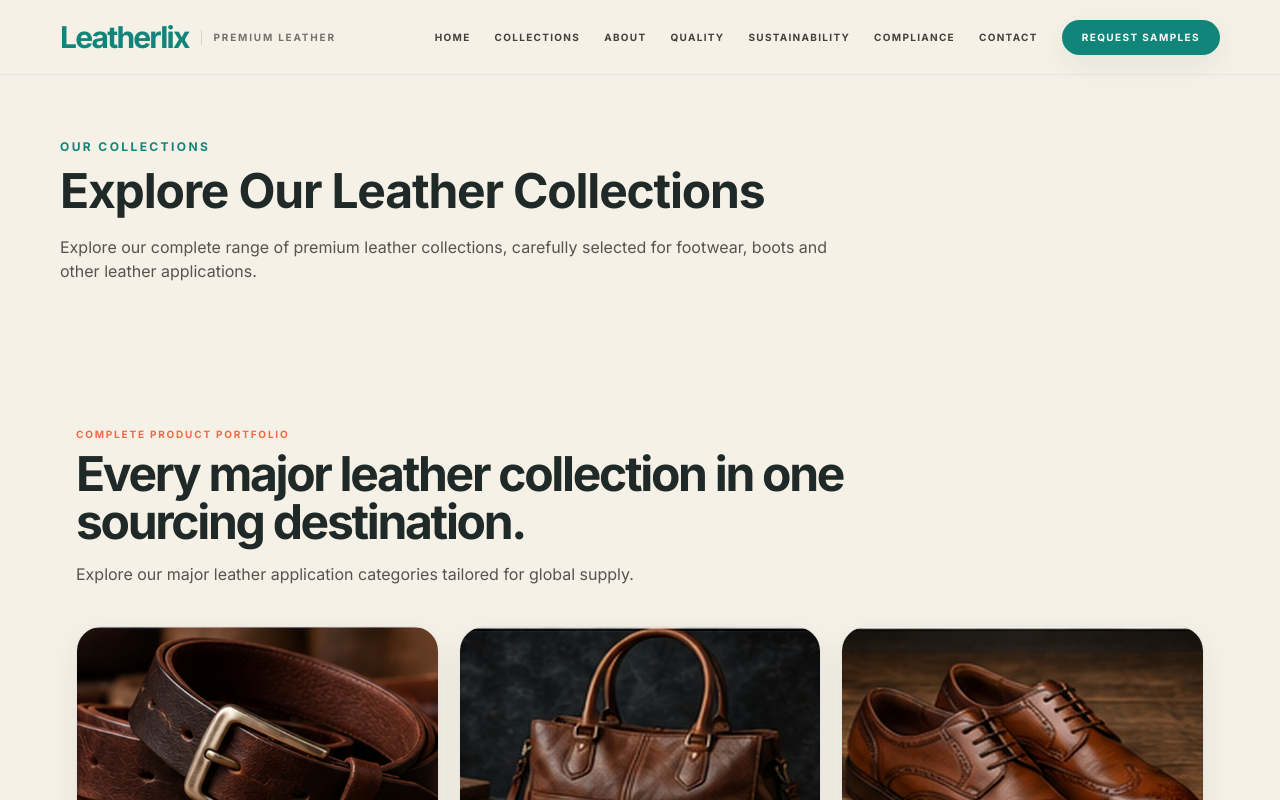
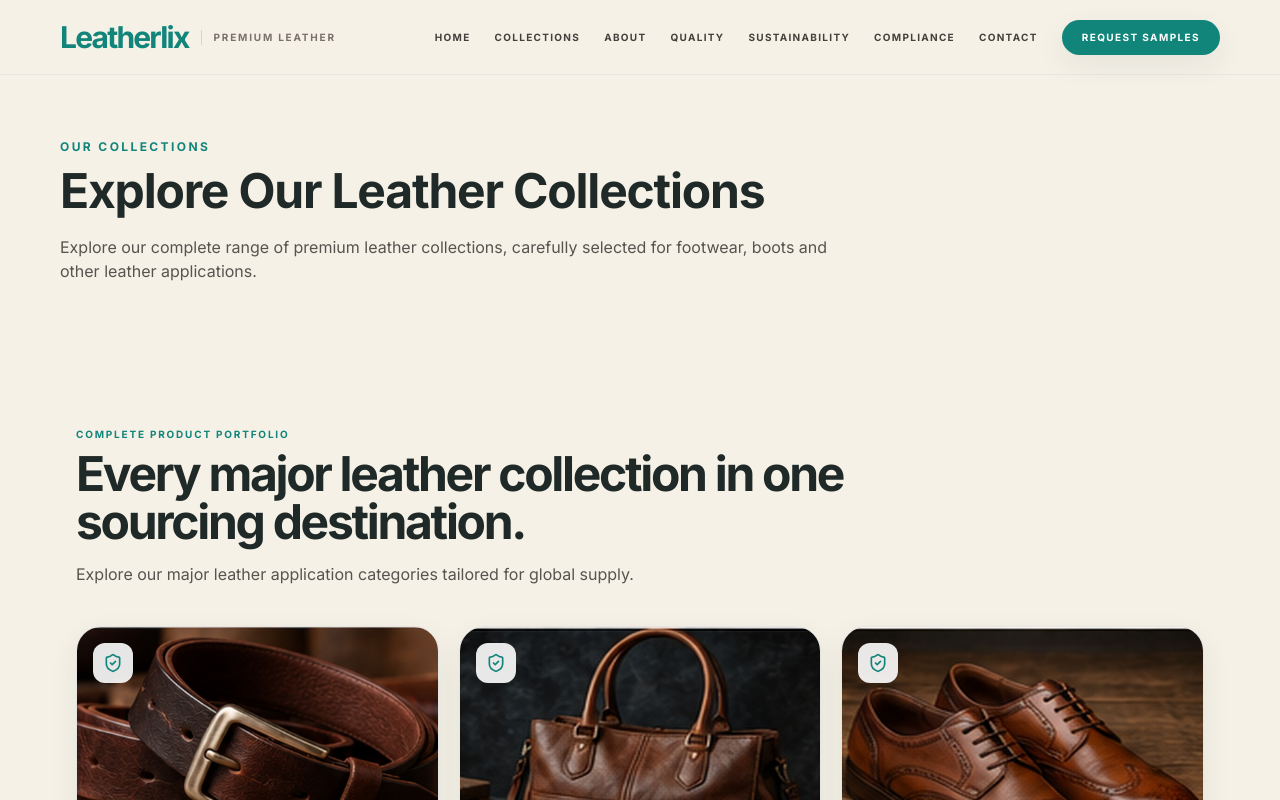
Before and after one commit to Sameer-tech-web/Https-leatherlix-frontend, a React (Vite) app: page /collections in a window 1280 px wide. Shown: the top 800 px of the page. Built offline with nearby package versions, Linux system fonts and the light colour scheme.

Commit message:
Update CategoryGrid.jsx

```diff
--- a/src/components/CategoryGrid.jsx
+++ b/src/components/CategoryGrid.jsx
@@ -1,14 +1,36 @@
-import { ArrowUpRight } from 'lucide-react';
+import {
+  Armchair,
+  ArrowUpRight,
+  Briefcase,
+  Car,
+  Footprints,
+  Layers,
+  Plane,
+  Printer,
+  ShieldCheck,
+} from 'lucide-react';
 import { Link } from 'react-router-dom';
 
 import { categories } from '../data/siteData';
+
+// Map Category ID or Name to specific Lucide Icons
+const iconMap = {
+  footwear: Footprints,
+  bags: Briefcase,
+  belts: ShieldCheck,
+  lining: Layers,
+  furniture: Armchair,
+  automotive: Car,
+  aviation: Plane,
+  printed: Printer,
+};
 
 export default function CategoryGrid() {
   return (
     <section id="collections" className="container-shell py-16 sm:py-24">
       {/* SECTION HEADER */}
       <div className="max-w-3xl">
-        <p className="text-[10px] font-bold uppercase tracking-[0.18em] text-coral">
+        <p className="text-[10px] font-bold uppercase tracking-[0.18em] text-teal">
           Complete Product Portfolio
         </p>
 
@@ -27,13 +49,16 @@ export default function CategoryGrid() {
           const categoryKey = category.id || category.slug || category.name || index;
           const targetRoute = `/category/${category.id}`;
 
+          // Match icon dynamically by ID or fallback to ShieldCheck
+          const IconComponent = iconMap[category.id] || ShieldCheck;
+
           return (
             <article
               key={categoryKey}
               className="group flex flex-col justify-between overflow-hidden rounded-[25px] border border-stone-200 bg-white shadow-soft transition-all duration-300 hover:-translate-y-1 hover:shadow-card"
             >
               <div>
-                {/* CATEGORY IMAGE */}
+                {/* CATEGORY IMAGE WITH FLOATING ICON */}
                 <div className="relative h-[235px] overflow-hidden bg-warm">
                   <img
                     src={category.image || '/assets/placeholder-leather.jpg'}
@@ -41,6 +66,11 @@ export default function CategoryGrid() {
                     loading="lazy"
                     className="h-full w-full object-cover transition-transform duration-500 group-hover:scale-[1.03]"
                   />
+
+                  {/* Icon Badge top-left */}
+                  <div className="absolute left-4 top-4 flex h-10 w-10 items-center justify-center rounded-xl bg-white/90 shadow-soft backdrop-blur-md">
+                    <IconComponent className="h-5 w-5 text-teal" />
+                  </div>
 
                   {category.short && (
                     <div className="absolute inset-x-4 bottom-4 rounded-xl border border-white/50 bg-white/90 px-4 py-3 shadow-soft backdrop-blur-md">
```
